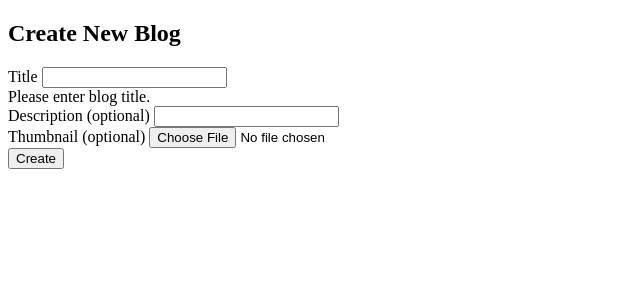
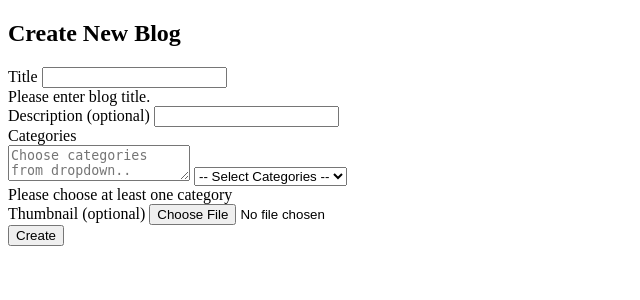
Before and after one commit to TamalPakrasi/php-mysql-blogs, a PHP site: template views/pages/blogs/create.php in a window 1280 px wide. Shown: the part 130-430 px from the top of the page, without its empty margins (0-640 px from the left). Run offline with PHP 8.4, Linux system fonts and the light colour scheme; the template is opened without the code that fills it, so the values that code supplies are empty.

Commit message:
Add categories option

```diff
--- a/src/Controllers/Blogs.php
+++ b/src/Controllers/Blogs.php
@@ -30,6 +30,6 @@
     public function create(): void
     {
         $csrf_token = CSRF::get();
-        parent::renderView("blogs/create", ["title" => "Create New Blog", "render_partials" => false, "scripts" => ["form", "create"], "csrf_token" => $csrf_token]);
+        parent::renderView("blogs/create", ["title" => "Create New Blog", "render_partials" => false, "scripts" => ["form", "select", "create"], "csrf_token" => $csrf_token]);
     }
 }
--- a/views/pages/blogs/create.php
+++ b/views/pages/blogs/create.php
@@ -12,6 +12,20 @@
         </div>
 
         <div class="col-md-12">
+            <label class="form-label">Categories</label>
+            <div class="d-flex gap-2 flex-wrap">
+                <textarea type="text" class="form-control chain-field" required placeholder="Choose categories from dropdown.."></textarea>
+                <select class="form-select chain-select" required>
+                    <option value="" disabled selected>-- Select Categories --</option>
+                    <option value="India">India</option>
+                    <option value="USA">USA</option>
+                    <option value="UK">UK</option>
+                </select>
+                <div class="invalid-feedback"> Please choose at least one category</div>
+            </div>
+        </div>
+
+        <div class="col-md-12">
             <label class="form-label">Thumbnail (optional)</label>
             <input type="file" class="form-control" accept="image/*">
         </div>
```
Also changed, not shown: public/js/select.js (added, +16 -0 lines).
